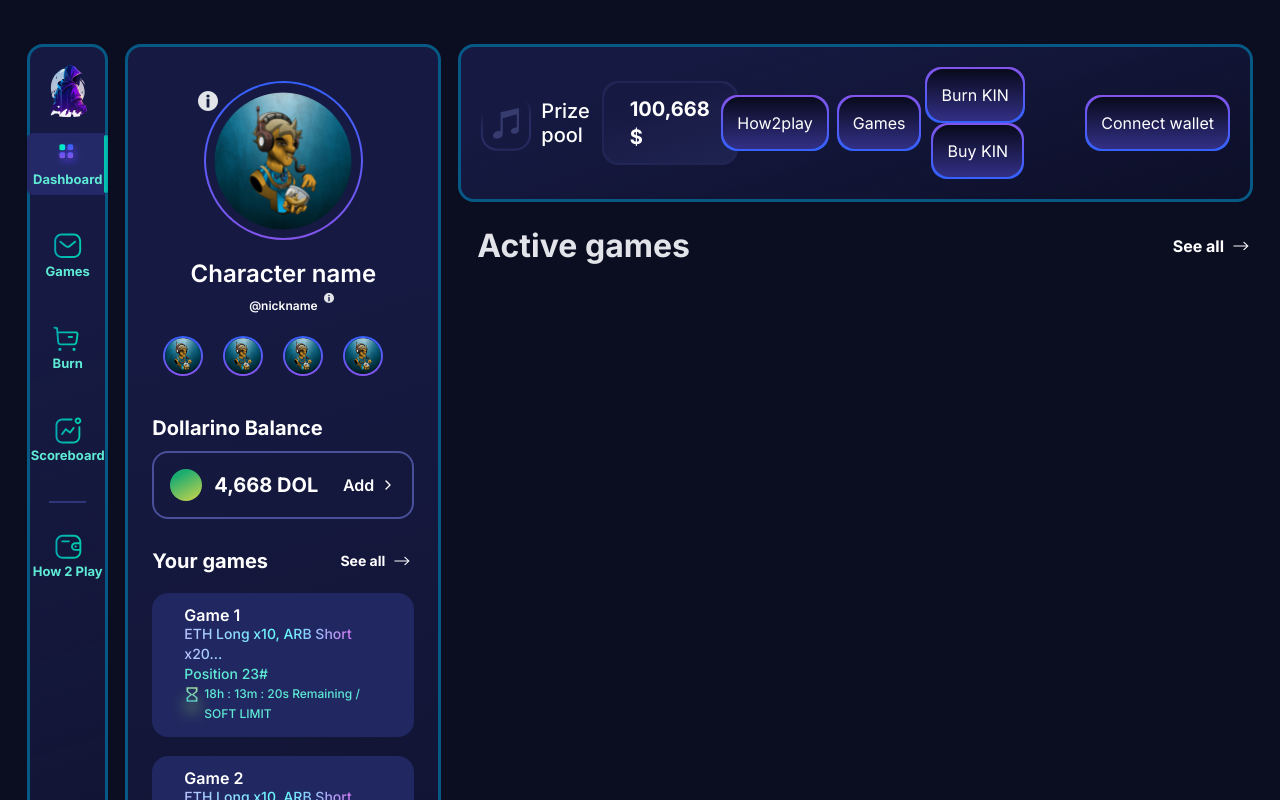
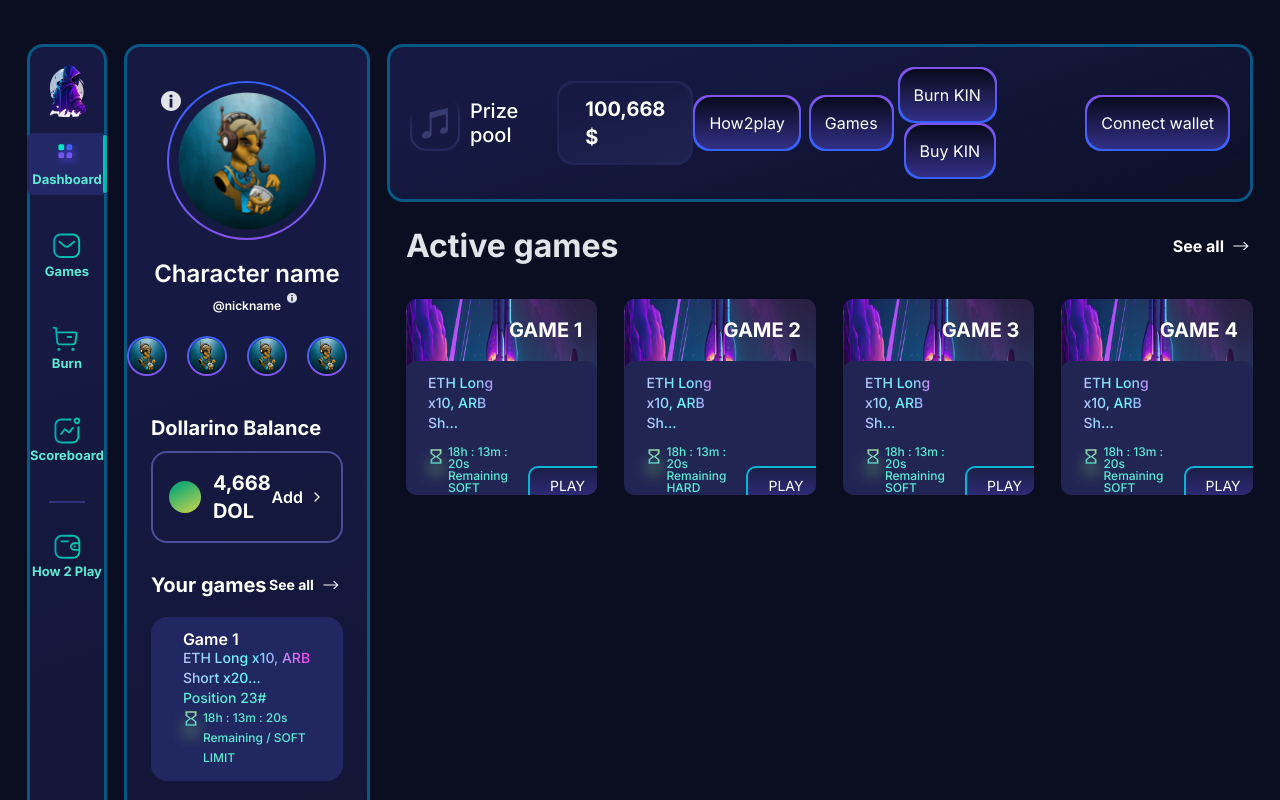
Before and after one commit to rickybrce/anon-nextjs, a Next.js app: page / in a window 1280 px wide. Shown: the top 800 px of the page. Built offline with nearby package versions, Linux system fonts and the light colour scheme.

Commit message:
games list

```diff
--- a/public/static/locales/en/common.json
+++ b/public/static/locales/en/common.json
@@ -18,7 +18,8 @@
         "remaining" : "Remaining",
         "hot_game" : "Hot game",
         "prize_pool" : "Prize pool",
-        "activeGames" : "Active games"
+        "activeGames" : "Active games",
+        "play_cta" : "Play"
     },
     "cookies": {
         "acceptCtaAll": "Accept all",
--- a/src/app/components/ActiveGames.tsx
+++ b/src/app/components/ActiveGames.tsx
@@ -5,6 +5,7 @@ import Image from "next/image";
 import ButtonMenu from './buttons/ButtonMenu';
 import Link from 'next/link';
 import ButtonSeeAll from './buttons/ButtonSeeAll';
+import SingleGame from './SIngleGame';
 
 
 const games = [
@@ -14,7 +15,9 @@ const games = [
         position: "23",
         remaining: "18h : 13m : 20s",
         limittype: "Soft limit",
-        active: true
+        url: "#",
+        active: true,
+        image: "/images/game-image-sample@2x.png"
     },
     {
         title: "Game 2",
@@ -22,7 +25,9 @@ const games = [
         position: "23",
         remaining: "18h : 13m : 20s",
         limittype: "Hard limit",
-        active: true
+        url: "#",
+        active: true,
+        image: "/images/game-image-sample@2x.png"
     },
     {
         title: "Game 3",
@@ -30,7 +35,9 @@ const games = [
         position: "23",
         remaining: "18h : 13m : 20s",
         limittype: "Soft limit",
-        active: false
+        url: "#",
+        active: false,
+        image: "/images/game-image-sample@2x.png"
     },
     {
         title: "Game 4",
@@ -38,7 +45,9 @@ const games = [
         position: "23",
         remaining: "18h : 13m : 20s",
         limittype: "Soft limit",
-        active: false
+        url: "#",
+        active: false,
+        image: "/images/game-image-sample@2x.png"
     }
 ]
 
@@ -50,9 +59,25 @@ const ActiveGames = ({ }: Props) => {
 
     return (
         <div className="w-full mt-[24px] pl-[19px]">
-            <div className="flex justify-between items-center">
+            <div className="flex justify-between items-center mb-[33px]">
                 <div className="font-w-700 text-[32px] leading-[40px] text-gray-100">{content.general.activeGames}</div>
                 <ButtonSeeAll type="normal">{content.general.butSeeAllLabel}</ButtonSeeAll>
+            </div>
+            <div className="grid grid-cols-4 gap-[27px]">
+                {games && (
+                    games.map((game, index) => (
+                        <SingleGame
+                            key={index}
+                            title={game.title}
+                            description={game.short_description}
+                            url={game.url}
+                            remaining={game.remaining}
+                            limittype={game.limittype}
+                            active={game.active}
+                            image={game.image}
+                        />
+                    ))
+                )}
             </div>
         </div>
     )
--- /dev/null
+++ b/src/app/components/SIngleGame.tsx
@@ -0,0 +1,60 @@
+"use client"; // This is a client component
+import React, { ReactNode } from 'react'
+import Image from "next/image";
+import content from '../../../public/static/locales/en/common.json'
+import ButtonAdd from './buttons/ButtonAdd';
+import Link from 'next/link';
+import ButtonPlay from './buttons/ButtonPlay';
+
+type Props = {
+    title?: string
+    description?: string
+    url?: string
+    remaining?: string
+    limittype?: string
+    active?: boolean
+    image?: string
+}
+
+const SingleGame = ({ title, description, url, remaining, limittype, active, image }: Props) => {
+
+    return (
+        <div className='relative h-[196px] flex flex-wrap items-stretch rounded-[10px] overflow-hidden'>
+            {image && (
+                <div className='absolute top-0 left-0 w-full h-full'>
+                    <Image
+                        src={image}
+                        alt={title ? title : ""}
+                        width={300}
+                        height={196}
+                        className="w-full object-cover"
+                    />
+                </div>
+            )}
+            <div className="w-full relative text-white text-right uppercase font-w-700 text-[20px] leading-[28px] py-[17px] px-[15px]">{title}</div>
+            <div className='w-full relative rounded-[10px] flex flex-wrap items-end'>
+                <div className='w-full relative pt-3 pb-[14px] pl-[22px] pr-3 rounded-[10px] bg-blue-950 flex items-end justify-between'>
+                    <div className="">
+                        <div className='mb-[13px] text-[14px] leading-[20px] font-w-500 text-transparent bg-clip-text bg-gradient-to-r from-green-300 via-green-400 to-purple-100'>{description?.substring(0, 20) + '...'}</div>
+                        <div className='text-[12px] leading-[12px] font-w-500 text-green-200 relative pl-[20px]'><Image
+                            src="/images/ic-time.svg"
+                            alt={""}
+                            width={47}
+                            height={51}
+                            className="
+                                    w-full
+                                    max-w-[40px]
+                                    absolute left-[-12px] top-[0px]
+                                    "
+                        />{remaining} {content.general.remaining}<br /><span className='uppercase'>{limittype}</span></div>
+                    </div>
+                    <div className="pl-[20px]">
+                        <ButtonPlay className="ml-auto">{content.general.play_cta}</ButtonPlay>
+                    </div>
+                </div>
+            </div>
+        </div>
+    )
+}
+
+export default SingleGame
--- a/src/app/components/buttons/ButtonAdd.tsx
+++ b/src/app/components/buttons/ButtonAdd.tsx
@@ -16,7 +16,7 @@ const ButtonAdd = ({ disabled = false, onClick, children }: Props) => (
         font-w-600 text-white transition duration-300 border-none hover:underline whitespace-nowrap focus:outline-none flex items-center">
         <span>{children}</span>
         <svg className='ml-[6px]' width="16" height="16" viewBox="0 0 16 16" fill="none" xmlns="http://www.w3.org/2000/svg">
-            <path fill-rule="evenodd" clip-rule="evenodd" d="M5.52794 3.52876C5.26759 3.78911 5.26759 4.21122 5.52794 4.47157L9.05654 8.00016L5.52794 11.5288C5.26759 11.7891 5.26759 12.2112 5.52794 12.4716C5.78829 12.7319 6.2104 12.7319 6.47075 12.4716L10.4708 8.47157C10.7311 8.21122 10.7311 7.78911 10.4708 7.52876L6.47075 3.52876C6.2104 3.26841 5.78829 3.26841 5.52794 3.52876Z" fill="white" />
+            <path fill-rule="evenodd" clipRule="evenodd" d="M5.52794 3.52876C5.26759 3.78911 5.26759 4.21122 5.52794 4.47157L9.05654 8.00016L5.52794 11.5288C5.26759 11.7891 5.26759 12.2112 5.52794 12.4716C5.78829 12.7319 6.2104 12.7319 6.47075 12.4716L10.4708 8.47157C10.7311 8.21122 10.7311 7.78911 10.4708 7.52876L6.47075 3.52876C6.2104 3.26841 5.78829 3.26841 5.52794 3.52876Z" fill="white" />
         </svg>
 
     </button>
--- /dev/null
+++ b/src/app/components/buttons/ButtonPlay.tsx
@@ -0,0 +1,29 @@
+import React, { ReactNode } from 'react'
+
+type Props = {
+    disabled?: boolean
+    children?: ReactNode
+    onClick?: () => void
+    className?: string
+}
+
+const ButtonPlay = ({ disabled = false, onClick, children, className }: Props) => (
+    <button
+        onClick={() => (onClick ? onClick() : null)}
+        disabled={disabled}
+        className={`
+        ${className}
+        px-[20px]
+        py-[8px]
+        text-[14px]
+        leading-[20px]
+        font-700
+        rounded-[10px]
+        uppercase
+         text-white transition duration-300 buttpn-play-bg border-[2px] border-cyan-500 hover:opacity-80 whitespace-nowrap focus:outline-none relative`}
+    >
+        <span className='relative'>{children}</span>
+    </button>
+)
+
+export default ButtonPlay
--- a/src/app/globals.css
+++ b/src/app/globals.css
@@ -46,6 +46,9 @@ font-feature-settings: "cv10" on, "cv06" on;
 .button-bg {
   background: linear-gradient(180deg, #080A1C 0%, #312E81 95.31%);
 }
+.buttpn-play-bg {
+  background: linear-gradient(180deg, rgba(8, 10, 28, 0.23) 0%, #312E81 95.31%);
+}
 
 
  /* Scrollbar custom */
--- a/tailwind.config.js
+++ b/tailwind.config.js
@@ -25,6 +25,7 @@ module.exports = {
           700:"#464C8A",
           800:"#495099",
           900:"#212760",
+          950:"#212554",
         },
         'green': {
           100:"#075985",
@@ -39,6 +40,9 @@ module.exports = {
         'gray': {
           100:"#E2E4E9",
         },
+        'cyan': {
+          500:"#06B6D4",
+        }
       },
       fontFamily: {
         thunder: ['"Quicksand", sans-serif'],
```
